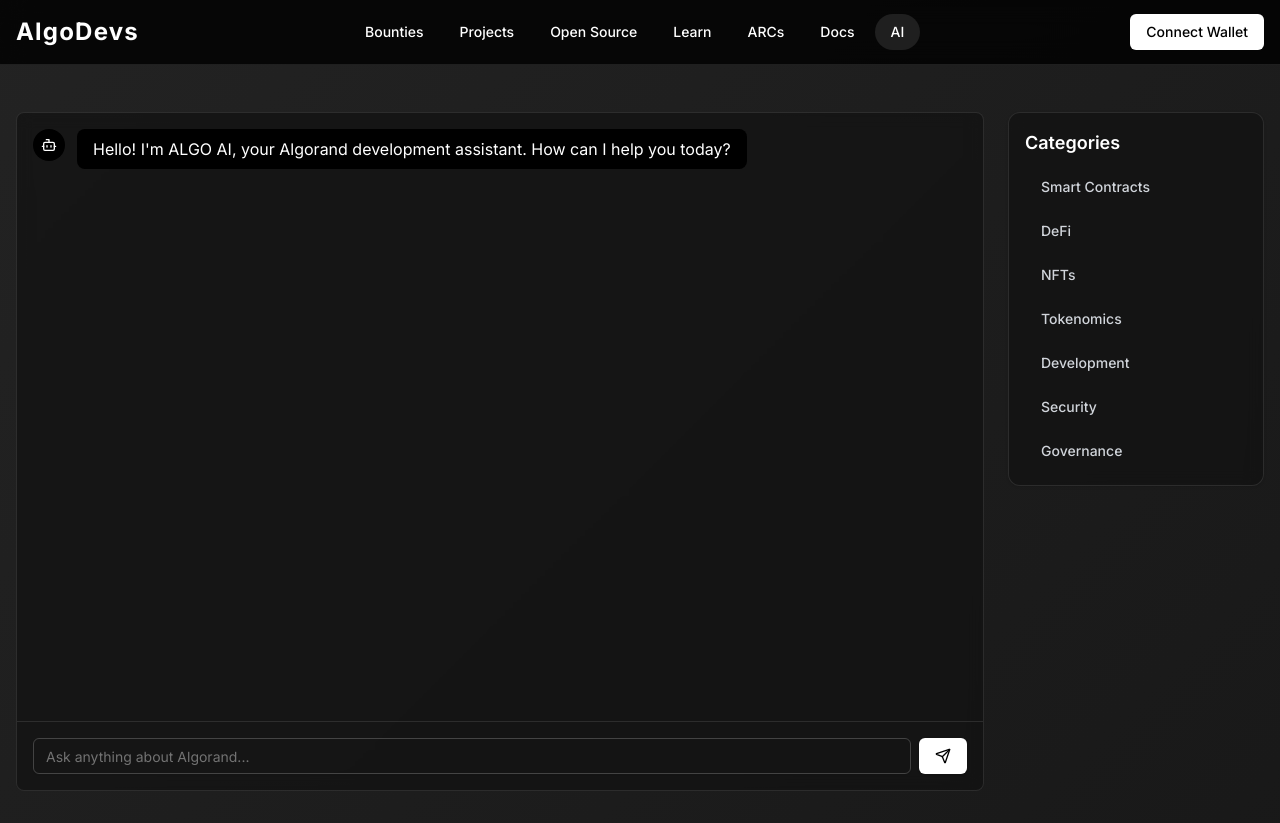
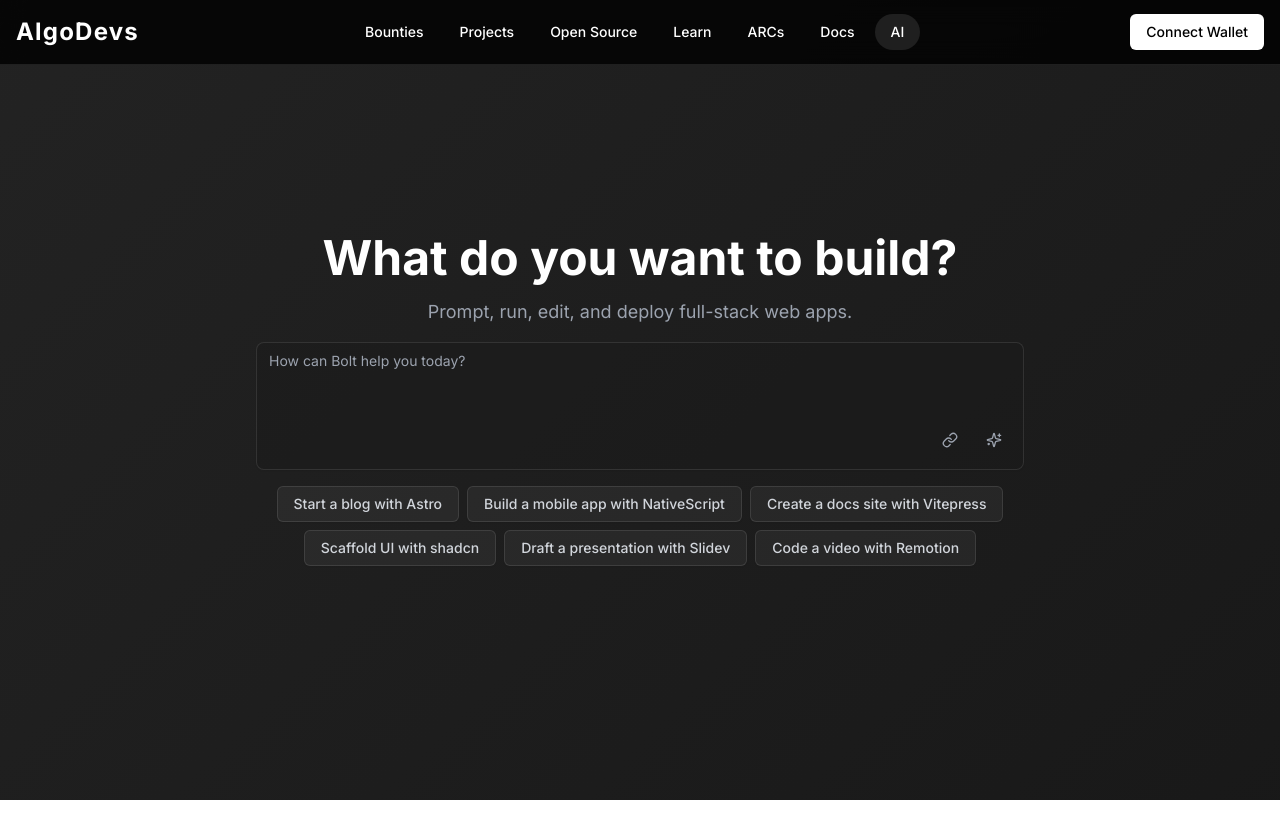
Before and after one commit to nickthelegend/algo-devs, a Next.js app: page /chat in a window 1280 px wide. After the commit the page ends 800 px from the top, so only its background shows below. Built offline with nearby package versions, Linux system fonts and the light colour scheme.

Commit message:
Version: 1.0.2

```diff
--- a/src/app/chat/page.tsx
+++ b/src/app/chat/page.tsx
@@ -1,98 +1,50 @@
 "use client"
+import { Button } from "@/components/ui/button"
+import { Textarea } from "@/components/ui/textarea"
+import { LinkIcon, Sparkles } from "lucide-react"
 
-import { useState, useRef } from "react"
-import { Card } from "@/components/ui/card"
-import { Button } from "@/components/ui/button"
-import { Input } from "@/components/ui/input"
-import { ScrollArea } from "@/components/ui/scroll-area"
-import { Send, Bot, User } from "lucide-react"
+export default function HomePage() {
+  return (
+    <main className="min-h-screen animated-gradient">
+      <div className="container mx-auto px-4 py-8 flex flex-col items-center justify-center min-h-screen">
+        <div className="max-w-3xl w-full space-y-4 text-center">
+          <h1 className="text-4xl sm:text-5xl font-bold text-white mb-2">What do you want to build?</h1>
+          <p className="text-gray-400 text-lg mb-8">Prompt, run, edit, and deploy full-stack web apps.</p>
 
-const categories = ["Smart Contracts", "DeFi", "NFTs", "Tokenomics", "Development", "Security", "Governance"]
-
-export default function ChatPage() {
-  const [messages, setMessages] = useState([
-    {
-      content: "Hello! I'm ALGO AI, your Algorand development assistant. How can I help you today?",
-      sender: "ai",
-    },
-  ])
-  const [input, setInput] = useState("")
-  const scrollAreaRef = useRef<HTMLDivElement>(null)
-
-  const handleSend = () => {
-    if (!input.trim()) return
-    setMessages([...messages, { content: input, sender: "user" }])
-    setInput("")
-    // Add AI response logic here
-  }
-
-  return (
-    <main className="min-h-screen animated-gradient pt-20">
-      <div className="container mx-auto px-4 py-8">
-        <div className="flex gap-6">
-          {/* Main Chat Area */}
-          <div className="flex-1 glass-effect rounded-lg overflow-hidden">
-            <ScrollArea className="h-[calc(100vh-12rem)]" ref={scrollAreaRef}>
-              <div className="p-4 space-y-4">
-                {messages.map((message, i) => (
-                  <div
-                    key={i}
-                    className={`flex items-start gap-3 ${message.sender === "user" ? "flex-row-reverse" : ""}`}
-                  >
-                    <div
-                      className={`w-8 h-8 rounded-full flex items-center justify-center ${
-                        message.sender === "user" ? "bg-white" : "bg-black"
-                      }`}
-                    >
-                      {message.sender === "user" ? (
-                        <User className="h-4 w-4 text-black" />
-                      ) : (
-                        <Bot className="h-4 w-4 text-white" />
-                      )}
-                    </div>
-                    <div
-                      className={`rounded-lg px-4 py-2 max-w-[80%] ${
-                        message.sender === "user" ? "bg-white text-black" : "bg-black text-white"
-                      }`}
-                    >
-                      {message.content}
-                    </div>
-                  </div>
-                ))}
-              </div>
-            </ScrollArea>
-            <div className="p-4 border-t border-white/10">
-              <div className="flex gap-2">
-                <Input
-                  value={input}
-                  onChange={(e) => setInput(e.target.value)}
-                  placeholder="Ask anything about Algorand..."
-                  className="bg-transparent border-white/20 text-white"
-                  onKeyPress={(e) => e.key === "Enter" && handleSend()}
-                />
-                <Button onClick={handleSend} className="bg-white text-black hover:bg-white/90">
-                  <Send className="h-4 w-4" />
-                </Button>
-              </div>
+          <div className="relative">
+            <Textarea
+              placeholder="How can Bolt help you today?"
+              className="w-full h-32 bg-[#1a1a1a]/50 border border-white/10 rounded-lg text-white placeholder:text-gray-400 resize-none"
+            />
+            <div className="absolute bottom-3 right-3 flex gap-2">
+              <Button variant="ghost" size="icon" className="text-gray-400 hover:text-white">
+                <LinkIcon className="h-5 w-5" />
+              </Button>
+              <Button variant="ghost" size="icon" className="text-gray-400 hover:text-white">
+                <Sparkles className="h-5 w-5" />
+              </Button>
             </div>
           </div>
 
-          {/* Sidebar */}
-          <div className="w-64 space-y-4">
-            <Card className="glass-effect p-4">
-              <h3 className="text-lg font-semibold text-white mb-3">Categories</h3>
-              <div className="space-y-2">
-                {categories.map((category) => (
-                  <Button
-                    key={category}
-                    variant="ghost"
-                    className="w-full justify-start text-gray-300 hover:text-white hover:bg-white/5"
-                  >
-                    {category}
-                  </Button>
-                ))}
-              </div>
-            </Card>
+          <div className="flex flex-wrap justify-center gap-2 mt-8">
+            <Button variant="outline" className="bg-white/5 border-white/10 text-gray-300 hover:bg-white/10">
+              Start a blog with Astro
+            </Button>
+            <Button variant="outline" className="bg-white/5 border-white/10 text-gray-300 hover:bg-white/10">
+              Build a mobile app with NativeScript
+            </Button>
+            <Button variant="outline" className="bg-white/5 border-white/10 text-gray-300 hover:bg-white/10">
+              Create a docs site with Vitepress
+            </Button>
+            <Button variant="outline" className="bg-white/5 border-white/10 text-gray-300 hover:bg-white/10">
+              Scaffold UI with shadcn
+            </Button>
+            <Button variant="outline" className="bg-white/5 border-white/10 text-gray-300 hover:bg-white/10">
+              Draft a presentation with Slidev
+            </Button>
+            <Button variant="outline" className="bg-white/5 border-white/10 text-gray-300 hover:bg-white/10">
+              Code a video with Remotion
+            </Button>
           </div>
         </div>
       </div>
--- /dev/null
+++ b/src/components/ui/textarea.tsx
@@ -0,0 +1,22 @@
+import * as React from "react"
+
+import { cn } from "@/lib/utils"
+
+const Textarea = React.forwardRef<
+  HTMLTextAreaElement,
+  React.ComponentProps<"textarea">
+>(({ className, ...props }, ref) => {
+  return (
+    <textarea
+      className={cn(
+        "flex min-h-[60px] w-full rounded-md border border-input bg-transparent px-3 py-2 text-base shadow-sm placeholder:text-muted-foreground focus-visible:outline-none focus-visible:ring-1 focus-visible:ring-ring disabled:cursor-not-allowed disabled:opacity-50 md:text-sm",
+        className
+      )}
+      ref={ref}
+      {...props}
+    />
+  )
+})
+Textarea.displayName = "Textarea"
+
+export { Textarea }
```
